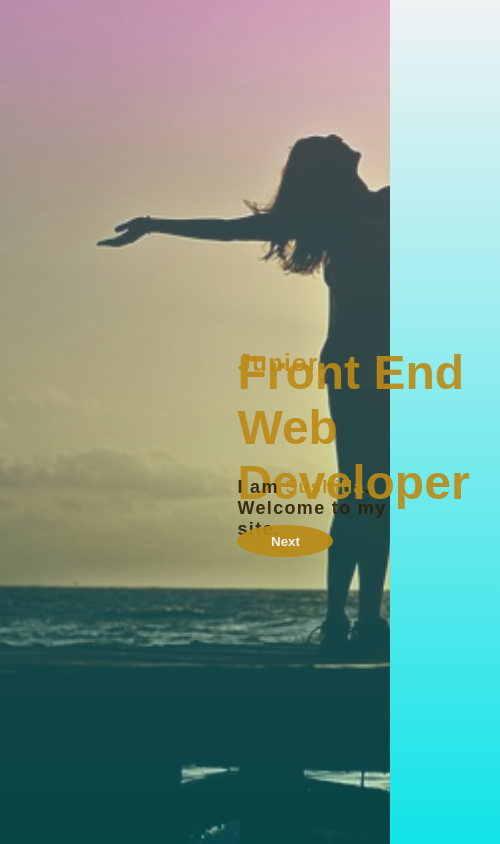
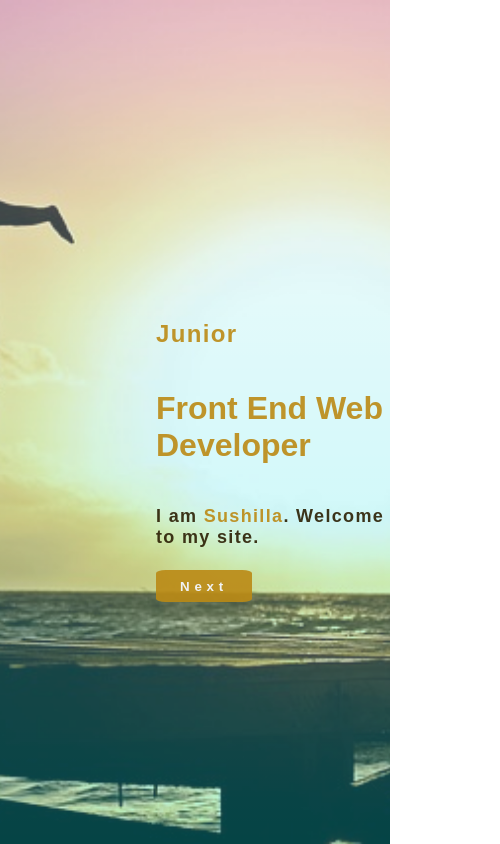
Before and after one commit to sdeveloper8/s_portfolio, a plain HTML site: page index.html in a window 390 px wide. Shown: the whole page, 500 px wide, since content can reach past the window. Drawn offline with Linux system fonts and the light colour scheme.

Commit message:
Add files via upload

```diff
--- a/style.css
+++ b/style.css
@@ -16,7 +16,7 @@ h1{
     display: flex;
     align-items: center;
     color: rgba(187, 138, 22, 0.913);
-    height: 100px;
+    height: 15vh;
     font-family: "Raleway", sans-serif;
     font-size: 3rem;
     position: relative;
@@ -72,10 +72,7 @@ img{
     width: 80rem;
     height: auto;
 }
-/* css for index page */
-/* #welcome{
 
-} */
 .main{
     width: 100%;
     height: 100vh;
@@ -98,14 +95,15 @@ img{
     color:rgba(187, 138, 22, 0.913);
 }
 button.next{
-    margin-top: 3rem;
+    margin-top: 4rem;
     width: 6rem;
     height: 2rem;
     border: none;
-    border-radius:50%;
+    border-radius:10%;
     background-color:rgba(187, 138, 22, 0.913);
     font-size: 10pt;
     font-weight: 600;
+    letter-spacing: .3rem;
     position: absolute;
 
     animation: slideInFromTop 4s ease-in forwards;
@@ -116,7 +114,8 @@ button.next{
     color: #f0f2f3;
 }
  .introduction{
-    padding: 0px 30px;
+    width: 80%;
+    margin-left: 40%;
 
 }
 .introduction > p{
@@ -128,6 +127,7 @@ button.next{
     animation: slideInFromTop 5s ease forwards;
 }
 .myself{
+    display: none;
     margin: 0px 100px;
     width: 30%;
     height: auto;
@@ -148,6 +148,7 @@ button.next{
 }
 
   #animated-text {
+
     opacity: 0;
     animation: slideInFromTop 5s ease forwards;
   }
@@ -162,3 +163,17 @@ button.next{
       transform: translateY(0);
     }
   }
+  @media only screen and (max-width: 600px) {
+    .introduction{
+
+    }
+    h1{
+        font-size: 2rem;
+        margin:1rem 0rem;
+    }
+    .main{
+        &::before{
+            background-position:center;
+        }
+    }
+  }
```
